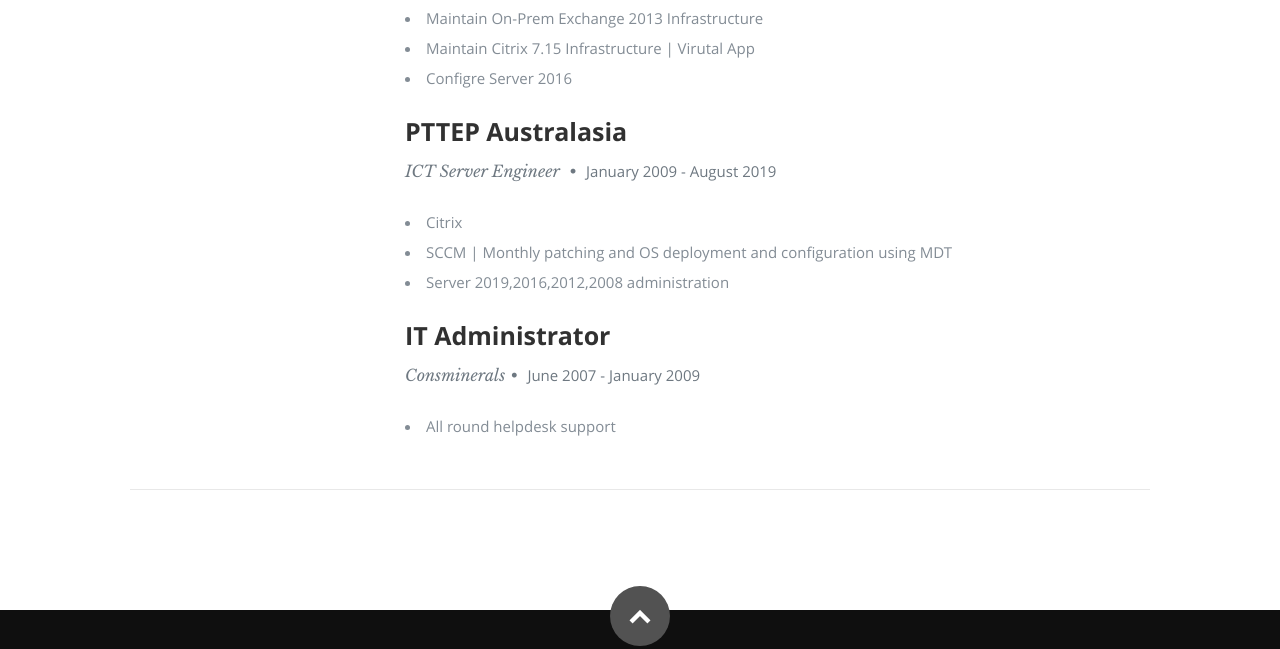
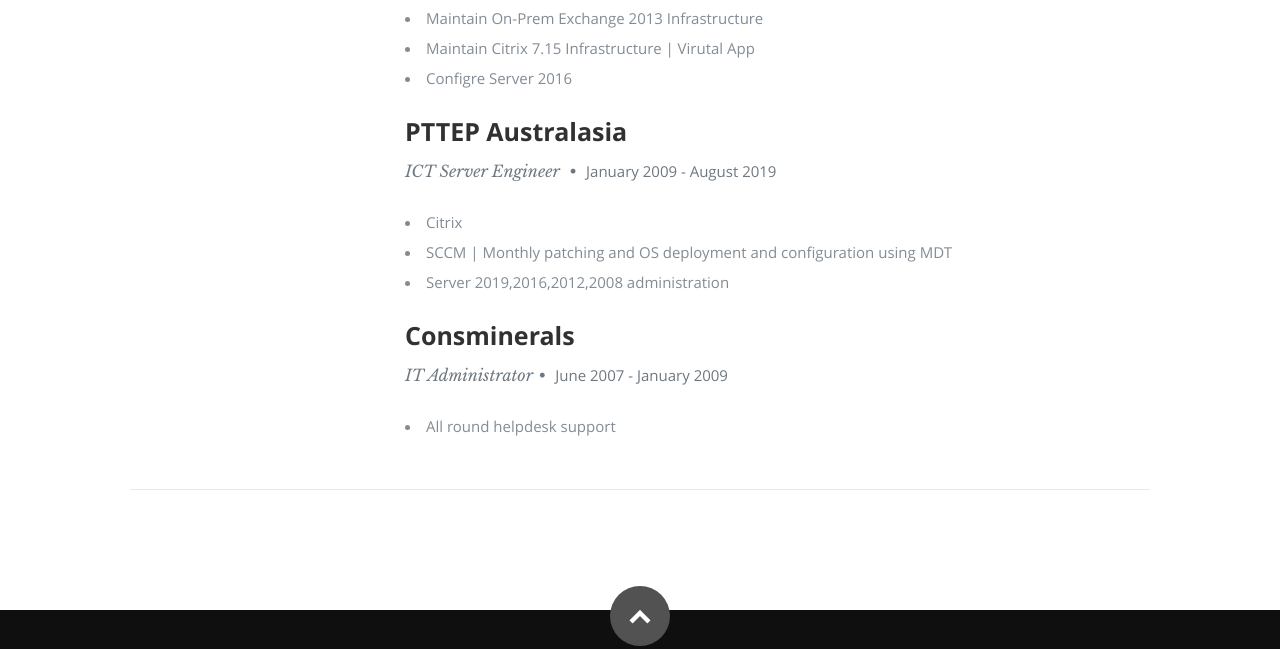
Before and after one commit to oscarodb82/azure-resume, a plain HTML site: page frontend/index.html in a window 1280 px wide. Shown: the part 2028-2677 px from the top of the page. Drawn offline with nearby package versions, Linux system fonts and the light colour scheme.

Commit message:
changes to html

```diff
--- a/frontend/index.html
+++ b/frontend/index.html
@@ -242,8 +242,8 @@
 
                <div class="twelve columns">
 
-                  <h3>IT Administrator</h3>
-                  <p class="info">Consminerals<span>&bull;</span> <em class="date">June 2007 - January 2009</em></p>
+                  <h3>Consminerals</h3>
+                  <p class="info">IT Administrator<span>&bull;</span> <em class="date">June 2007 - January 2009</em></p>
 
                   <p>
                      <li>All round helpdesk support</li>
```
